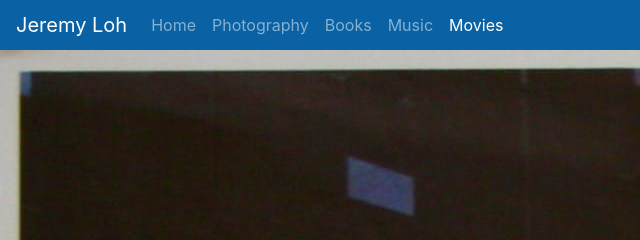
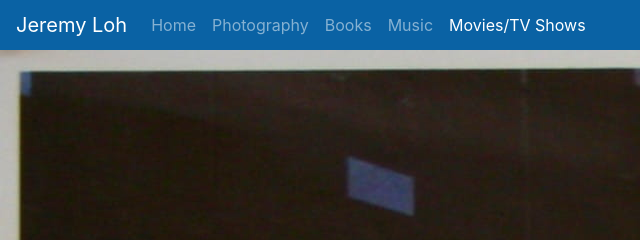
Before and after one commit to JeremyLoh/project0, a plain HTML site: page movie.html in a window 1280 px wide. Shown: the top 240 px of the page, 0-640 px from the left. Drawn offline with nearby package versions, Linux system fonts and the light colour scheme.

Commit message:
Update navbar link title

```diff
--- a/movie.html
+++ b/movie.html
@@ -28,7 +28,7 @@
       rel="stylesheet"
     />
     <!-- Name tab portion of webpage -->
-    <title>Movies</title>
+    <title>Movies/TV Shows</title>
   </head>
 
   <body>
@@ -68,7 +68,7 @@
             </li>
 
             <li class="nav-item active">
-              <a class="nav-link" href="movie.html">Movies</a>
+              <a class="nav-link" href="movie.html">Movies/TV Shows</a>
             </li>
           </ul>
         </div>
```
Also changed, not shown: book.html (+1 -1 lines), index.html (+1 -1 lines), music.html (+1 -1 lines), photography.html (+1 -1 lines).
